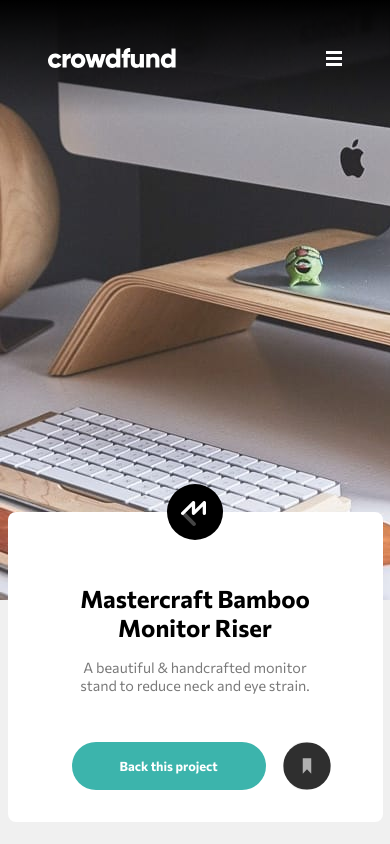
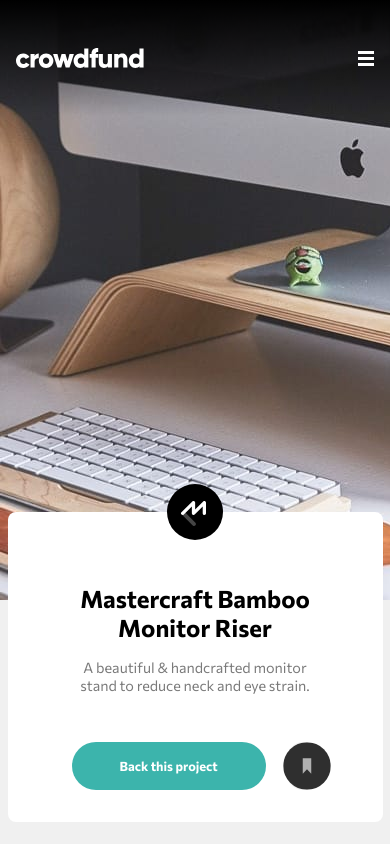
Before and after one commit to sinasalimirad/crowdfunding-product-page-main, a plain HTML site: page index.html in a window 390 px wide. Shown: the top 844 px of the page. Drawn offline with Linux system fonts and the light colour scheme.

Commit message:
Update style.css

```diff
--- a/style.css
+++ b/style.css
@@ -771,6 +771,10 @@ main .modal {
 }
 
 @media (max-width: 425px){
+    nav {
+        padding: 3rem 1rem;
+    }
+
     nav .menu.open{
         display: flex;
         right: 0;
```
